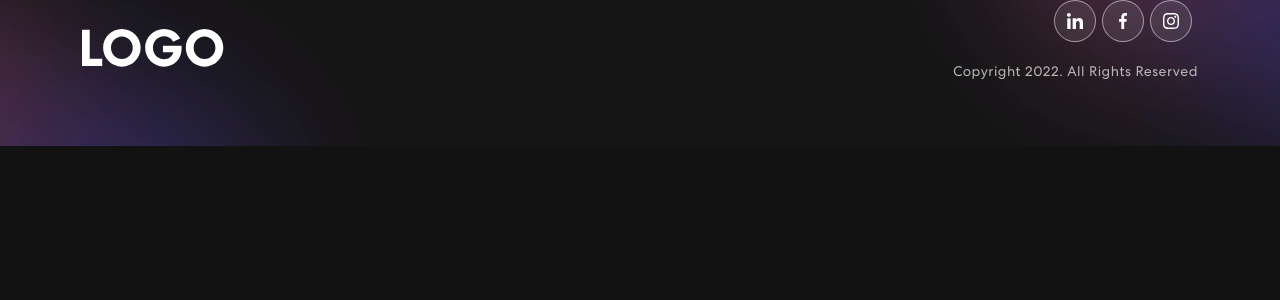
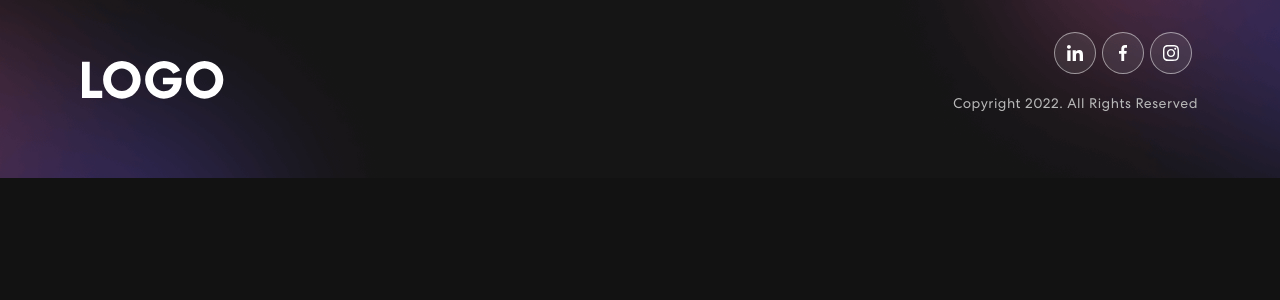
Before and after one commit to mateusb12/mateus_portfolio, a React (Create React App) app: page /mateus_portfolio/footer in a window 1280 px wide. Shown: the top 300 px of the page. Built offline with nearby package versions, Linux system fonts and the light colour scheme.

Commit message:
small adjustments

```diff
--- a/src/App.css
+++ b/src/App.css
@@ -467,6 +467,7 @@ p.danger {
   display: flex;
   align-items: center;
   border-radius: 5px;
+  gap: .75rem;
 }
 
 .whatsapp-button:hover {
@@ -476,7 +477,7 @@ p.danger {
 
 /************ Footer Css ************/
 .footer {
-  padding: 0 0 50px 0;
+  padding: 2rem 0 50px 0;
   background-image: url('./assets/img/footer-bg.png');
   background-position: center center;
   background-size: cover;
--- a/src/components/Projects/CustomCarousel.js
+++ b/src/components/Projects/CustomCarousel.js
@@ -122,26 +122,29 @@ const CustomCarousel = ({ children }) => {
     };
 
     return (
+        <section className="projects" id="projects">
             <div className="custom-carousel">
                 <div className="carousel-wrapper">
                     <div className="carousel-inner" style={getStyleForCarouselInner()} onTouchStart={handleTouchStart}
                          onTouchMove={handleTouchMove}>
                         <div className="carousel-navigation">
                             <button onClick={prevSlide} className="carousel-nav-button">
-                            <FaArrowLeft />
+                                <FaArrowLeft/>
                             </button>
                             <button onClick={nextSlide} className="carousel-nav-button">
-                            <FaArrowRight />
+                                <FaArrowRight/>
                             </button>
                         </div>
                         <div className="carousel-progress-bar">
                             {Array.from({length: totalSlides}).map((_, index) => (
-                            <button key={index} onClick={() => setCurrentIndex(index)} className={`carousel-dot ${index === currentIndex ? 'active' : ''}`}>
+                                <button key={index} onClick={() => setCurrentIndex(index)}
+                                        className={`carousel-dot ${index === currentIndex ? 'active' : ''}`}>
 
                                 </button>
                             ))}
                         </div>
-                    <div className="carousel-track" style={{transform: `translateX(${translationMap[currentIndex]})`}}>
+                        <div className="carousel-track"
+                             style={{transform: `translateX(${translationMap[currentIndex]})`}}>
                             {React.Children.map(children, (child, index) => (
                                 <div className="carousel-slide" key={index}>
                                     {React.cloneElement(child, {isActive: index === currentIndex})}
@@ -151,6 +154,7 @@ const CustomCarousel = ({ children }) => {
                     </div>
                 </div>
             </div>
+        </section>
     );
 };
 
@@ -195,8 +199,10 @@ const data = [
 // Main Component that uses CustomCarousel and Card
 const CarouselWithCards = () => {
     const cards = data.map((item, index) => (
-        <Card key={index} item={item} />
-    ));
+                <Card key={index} item={item}/>
+            )
+        )
+    ;
 
     return (
         <CustomCarousel>
```
Lines whose indentation alone changed are shown as unchanged.
